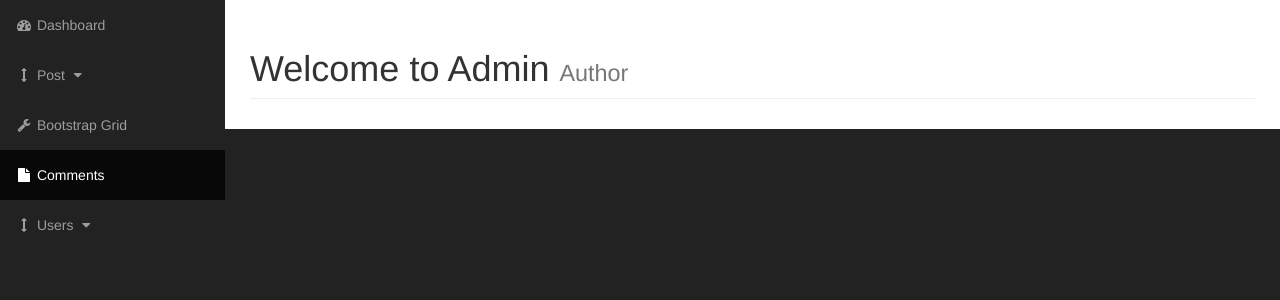
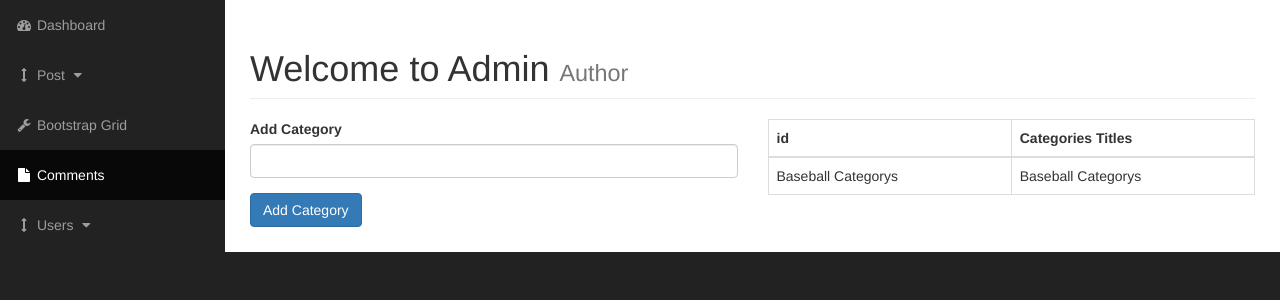
Before and after one commit to kratos619/PHP-Blog_cms, a PHP site: page /admin/categories.php in a window 1280 px wide. Shown: the part 51-351 px from the top of the page. Run offline with PHP 8.4, Linux system fonts and the light colour scheme.

Commit message:
Creat categories tables

```diff
--- a/admin/categories.php
+++ b/admin/categories.php
@@ -22,6 +22,36 @@
                         Welcome to Admin
                         <small>Author</small>
                     </h1>
+                    <div class="row">
+                        <div class="col-xs-6">
+                            <form action="">
+                                <div class="form-group">
+                                    <label for="cat-title">Add Category</label>
+                                    <input type="text" class="form-control" name="cat_title" />
+                                </div>
+                                <div class="form-group">
+                                    <input class="btn btn-primary" type="submit" name="submit" value="Add Category" />
+                                </div>
+                            </form>
+                        </div>
+                        <div class="col-xs-6">
+                            <table class="table table-bordered table-hover">
+                                <thead>
+                                <tr>
+                                    <th>id</th>
+                                    <th>Categories Titles</th>
+                                </tr>
+                                </thead>
+                                <tbody>
+                                <tr>
+                                    <td>Baseball Categorys</td>
+                                    <td>Baseball Categorys</td>
+
+                                </tr>
+                                </tbody>
+                            </table>
+                        </div>
+                    </div>
 
                 </div>
             </div>
```
